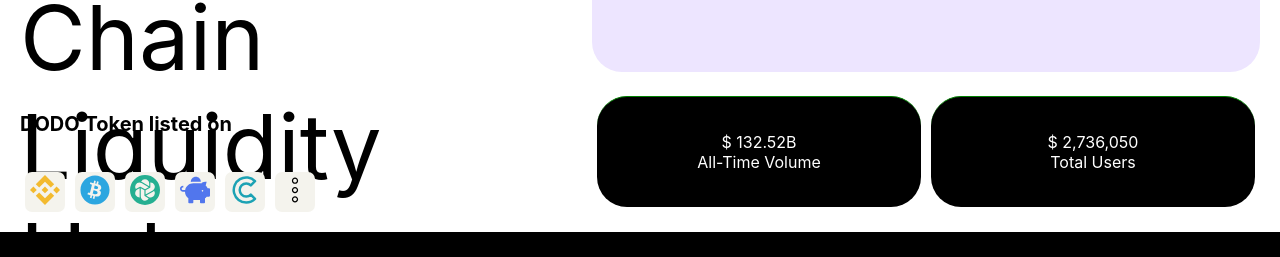
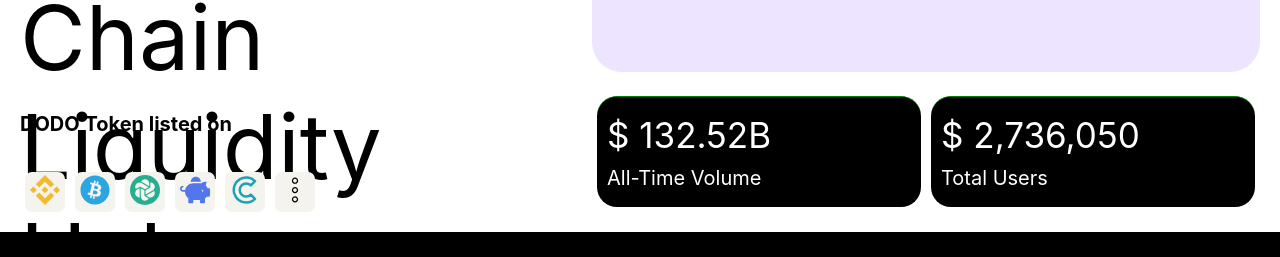
Before and after one commit to Dark-Vinci/dodo, a React (Create React App) app: page / in a window 1280 px wide. Shown: the part 643-900 px from the top of the page. Built offline with nearby package versions, Linux system fonts and the light colour scheme.

Commit message:
chore: more update

```diff
--- a/src/components/Body/Body.module.scss
+++ b/src/components/Body/Body.module.scss
@@ -78,6 +78,9 @@ div.container {
                         border-radius: 15px;
                         // border: 2px solid yellow;
                         @include GridCenter();
+                        &:hover {
+                            opacity: 0.9;
+                        }
                     }
                 }
             }
--- a/src/components/Header/BigCard/BigCard.module.scss
+++ b/src/components/Header/BigCard/BigCard.module.scss
@@ -12,6 +12,10 @@ div.container {
 
     & > div {
         margin-bottom: 20px;
+    }
+
+    &:hover {
+        opacity: 0.7;
     }
 
     & > div.title {
--- a/src/components/Header/NumberCard/NumberCard.module.scss
+++ b/src/components/Header/NumberCard/NumberCard.module.scss
@@ -9,13 +9,26 @@ div.container {
     width: 324px;
     height: 111px;
     background-color: $body-background;
-    border-radius: 30px;
+    border-radius: 20px;
+    color: $white-text-color;
+    @include Flex(column);
 
-    @include GridCenter();
-    color: $white-text-color;
+    &:hover {
+        opacity: 0.9;
+    }
 
-    div.number_container {
-        margin: 20px;
-        @include Flex(colun);
+    & > div.numb {
+        font-size: 35px;
+    }
+
+    & > div {
+        padding: 10px;
+        width: 100%;
+        text-align: left;
+    }
+
+    & > div.description {
+        font-size: 20px;
+        padding-top: 0;
     }
 }
--- a/src/components/Header/NumberCard/NumberCard.tsx
+++ b/src/components/Header/NumberCard/NumberCard.tsx
@@ -10,10 +10,10 @@ interface NumberCardProps {
 export function NumberCard({value, description}: NumberCardProps): JSX.Element {
     return (
         <div className={ style.container }>
-            <div className="number_container">
-                <div className="numb">$ {value}</div>
-                <div className="description">{description}</div>
-            </div>
+            {/* <div className={ style.number_container }> */}
+                <div className={ style.numb }>$ {value}</div>
+                <div className={ style.description }>{description}</div>
+            {/* </div> */}
         </div>
     );
 }
```
